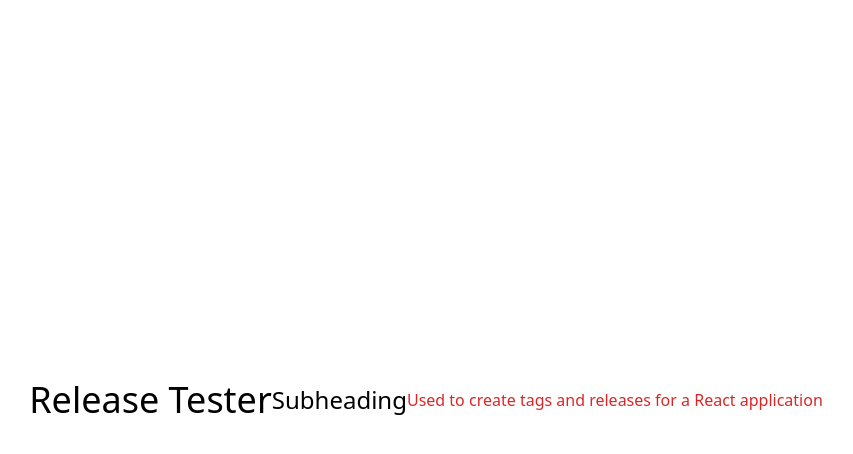
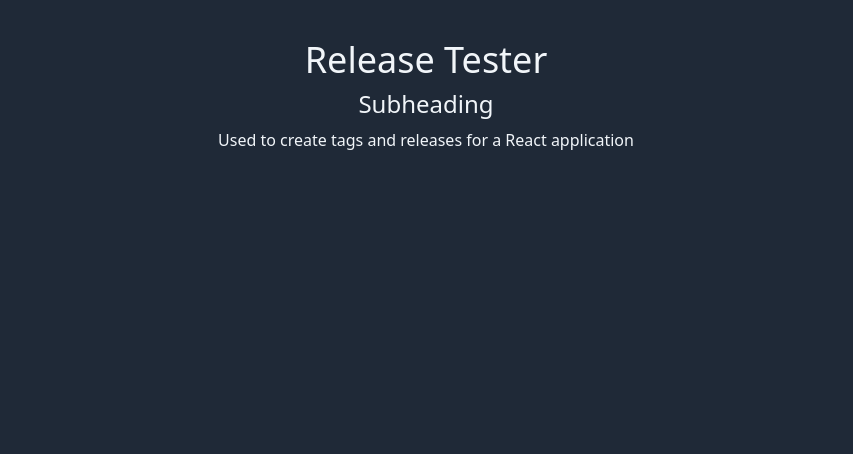
Before and after one commit to thaboRach/release-tester, a React (Vite) app: page / in a window 1280 px wide. Shown: the top 454 px of the page, without its empty margins (214-1067 px from the left). Built offline with nearby package versions, Linux system fonts and the light colour scheme.

Commit message:
feat(TEST-10): Update styling

```diff
--- a/src/App.tsx
+++ b/src/App.tsx
@@ -1,9 +1,9 @@
 function App() {
   return (
-    <main className="flex items-center justify-center w-full min-h-screen gap-y-2">
-      <h1 className="text-4xl">Release Tester</h1>
-      <h2 className="text-2xl">Subheading</h2>
-      <p className="text-base text-red-600">
+    <main className="flex flex-col items-center w-full min-h-screen pt-10 bg-gray-800 gap-y-2">
+      <h1 className="text-4xl text-slate-100">Release Tester</h1>
+      <h2 className="text-2xl text-slate-100">Subheading</h2>
+      <p className="text-base text-slate-100">
         Used to create tags and releases for a React application
       </p>
     </main>
```
